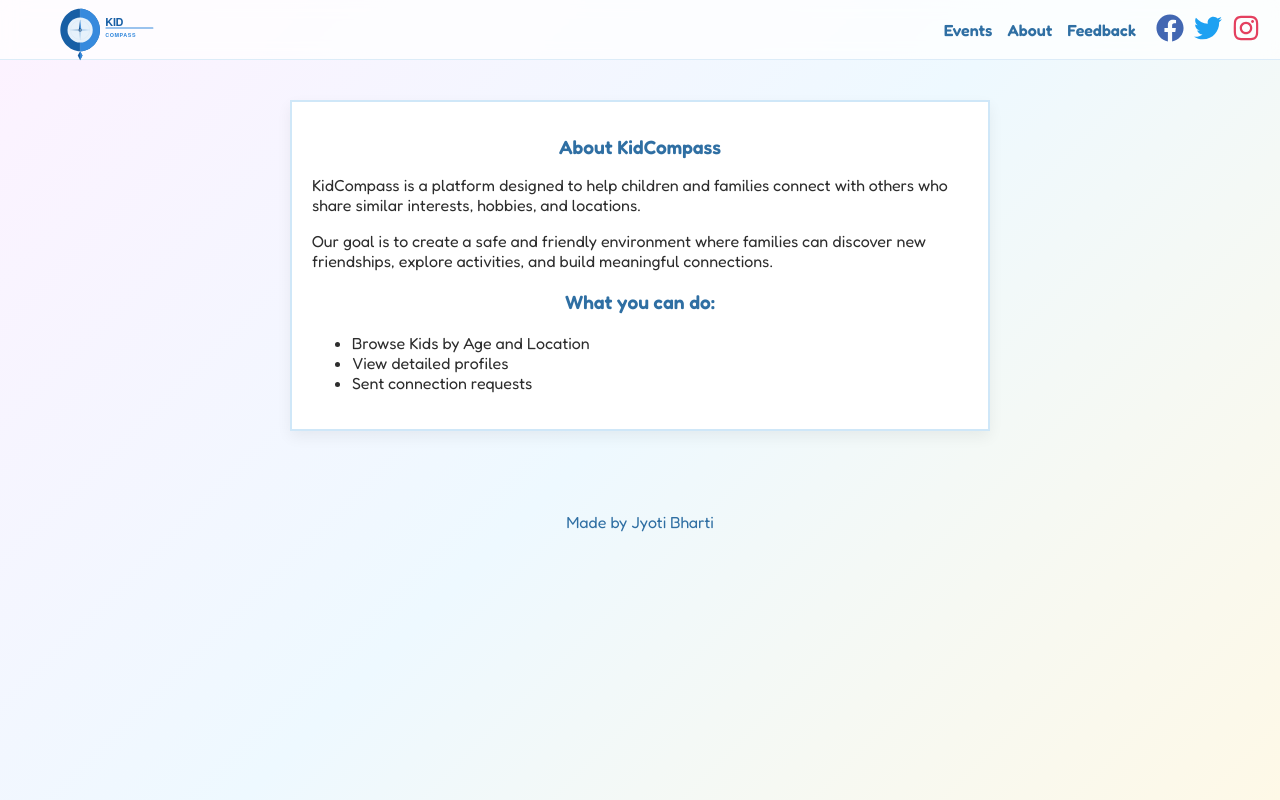
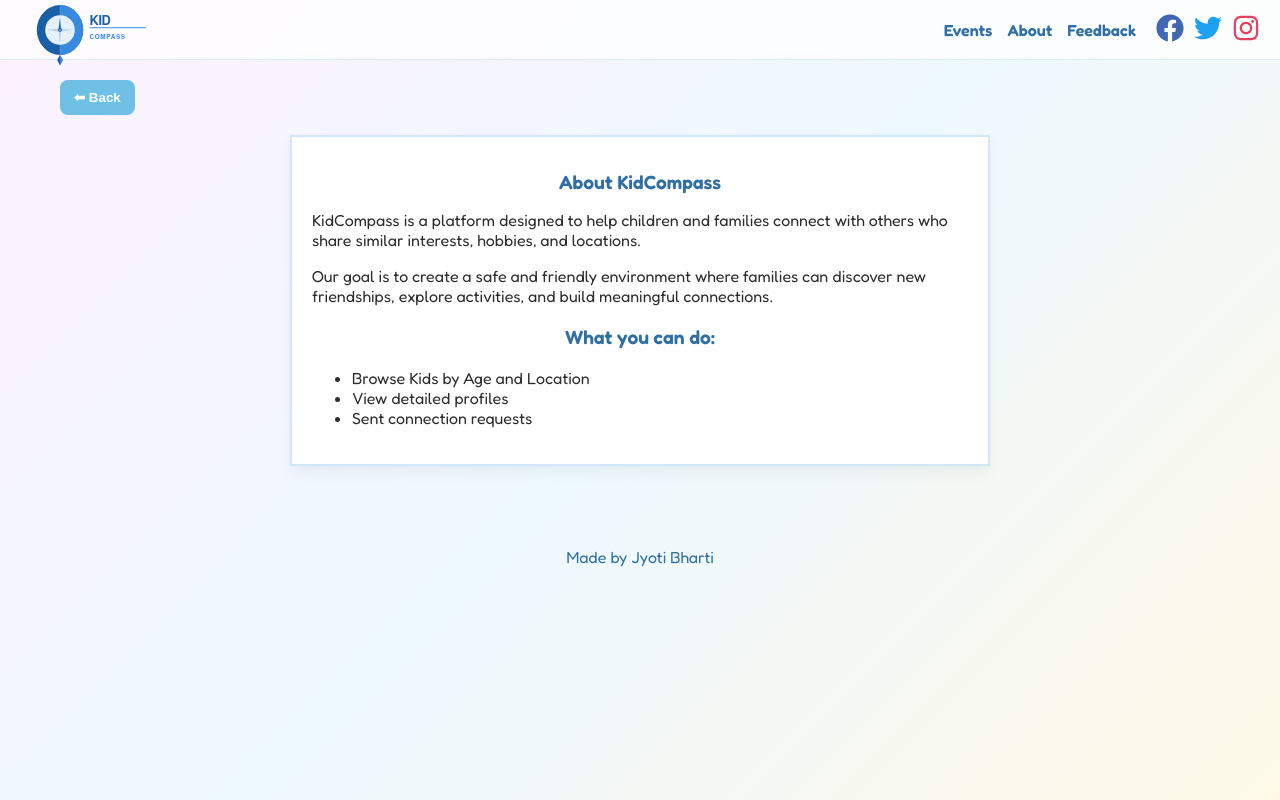
Before and after one commit to JyotiBharti87/kidCompass-ReactApp-Unit1, a React (Vite) app in the folder kidCompass/: page /about in a window 1280 px wide. Built offline with nearby package versions, Linux system fonts and the light colour scheme.

Commit message:
back-btn-added

```diff
--- a/kidCompass/src/App.css
+++ b/kidCompass/src/App.css
@@ -372,7 +372,7 @@ th {
   height: 60px;
   display: flex;
   align-items: center;
-  padding: 0 20px;
+  padding: 10px 20px;
   background: rgba(255, 255, 255, 0.75);
   backdrop-filter: blur(8px);
   border-bottom: 1px solid #dcecf8;
@@ -383,13 +383,13 @@ th {
 .logo-container {
   display: flex;
   align-items: center;
-  gap: 10px;
+  gap: 15px;
   text-decoration: none;
 }
 
 .logo {
-  width: 168px;
-  height: 68px;
+  width: auto;
+  height: 80px;
   object-fit: contain;
 }
 
@@ -545,7 +545,7 @@ th {
   position: absolute;
   top: 8px;
   right: 10px;
-  background: rgb(107, 103, 103);
+  background: none;
   border: none;
   font-size: 16px;
   cursor: pointer;
--- a/kidCompass/src/components/AboutPage.jsx
+++ b/kidCompass/src/components/AboutPage.jsx
@@ -1,8 +1,12 @@
+import { useNavigate } from "react-router-dom";
+import Button from "./Button";
 import "../App.css";
 
 function AboutPage() {
+  const navigate = useNavigate();
   return (
     <main className="app">
+      <Button text="⬅ Back" className="back-btn" onClick={() => navigate(-1)} />
       <div className="detail-box">
         <h1>About KidCompass</h1>
         <p>
--- a/kidCompass/src/components/Events.jsx
+++ b/kidCompass/src/components/Events.jsx
@@ -1,8 +1,11 @@
 import { useState, useEffect } from "react";
 import eventsData from "../EventsData.json";
+import { useNavigate } from "react-router-dom";
+import Button from "./Button";
 import "../App.css";
 
 function Events() {
+  const navigate = useNavigate();
   const [events, setEvents] = useState(() => {
     const saved = localStorage.getItem("events");
     return saved ? JSON.parse(saved) : eventsData;
@@ -76,6 +79,7 @@ function Events() {
   }, [events]);
   return (
     <main className="app">
+      <Button text="⬅ Back" className="back-btn" onClick={() => navigate(-1)} />
       <div className="detail-box">
         <h1>Events</h1>
         <form onSubmit={handleSubmit} className="event-form">
--- a/kidCompass/src/components/FeedbackForm.jsx
+++ b/kidCompass/src/components/FeedbackForm.jsx
@@ -17,7 +17,7 @@ export default function FeedbackForm({ open, setOpen }) {
   };
   const handleSubmit = (event) => {
     event.preventDefault();
-    alert("Feedback submitted!");
+
     setFormData({
       name: "",
       email: "",
```
